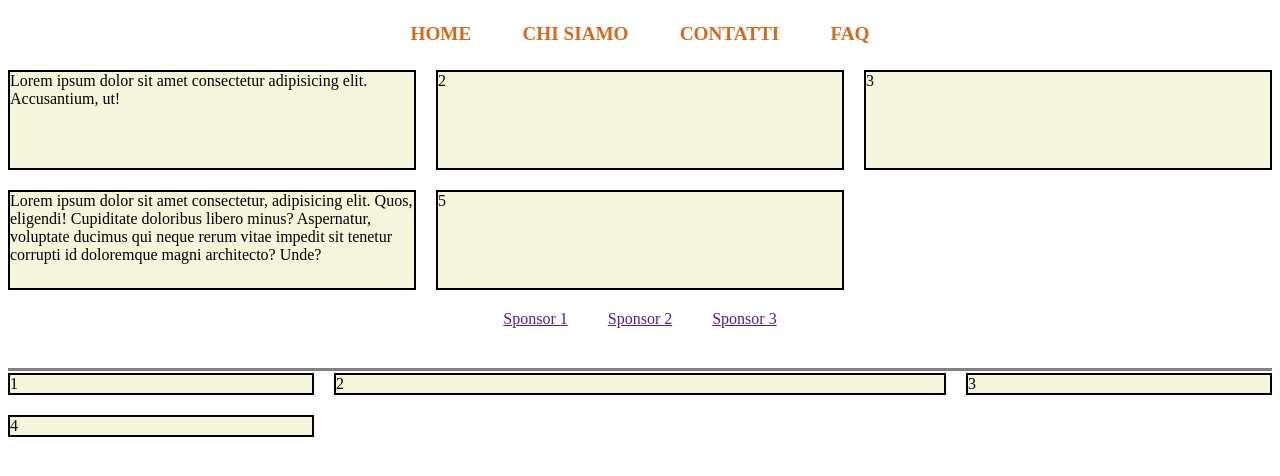
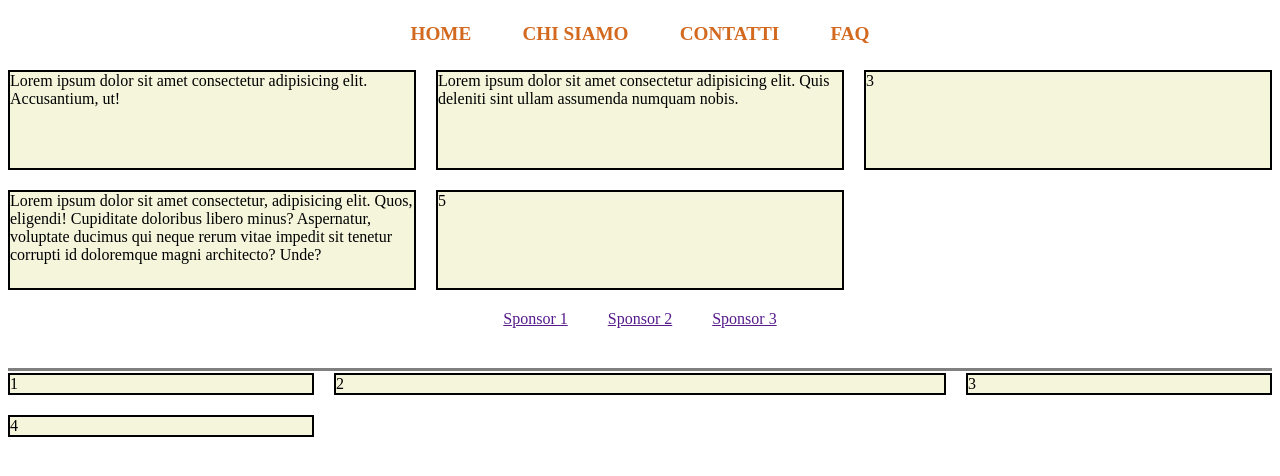
Before and after one commit to mabrisc/responsive, a plain HTML site: page index.htm in a window 1280 px wide. Shown: the part 96-572 px from the top of the page. Drawn offline with Linux system fonts and the light colour scheme.

Commit message:
modificato contenuto div 2 del grid

```diff
--- a/index.htm
+++ b/index.htm
@@ -89,7 +89,7 @@
     </div>
     <div class="container">
         <div class="item">Lorem ipsum dolor sit amet consectetur adipisicing elit. Accusantium, ut!</div>
-        <div class="item">2</div>
+        <div class="item">Lorem ipsum dolor sit amet consectetur adipisicing elit. Quis deleniti sint ullam assumenda numquam nobis.</div>
         <div class="item">3</div>
         <div class="item">Lorem ipsum dolor sit amet consectetur, adipisicing elit. Quos, eligendi! Cupiditate doloribus libero minus? Aspernatur, voluptate ducimus qui neque rerum vitae impedit sit tenetur corrupti id doloremque magni architecto? Unde?</div>
         <div class="item">5</div>
```
